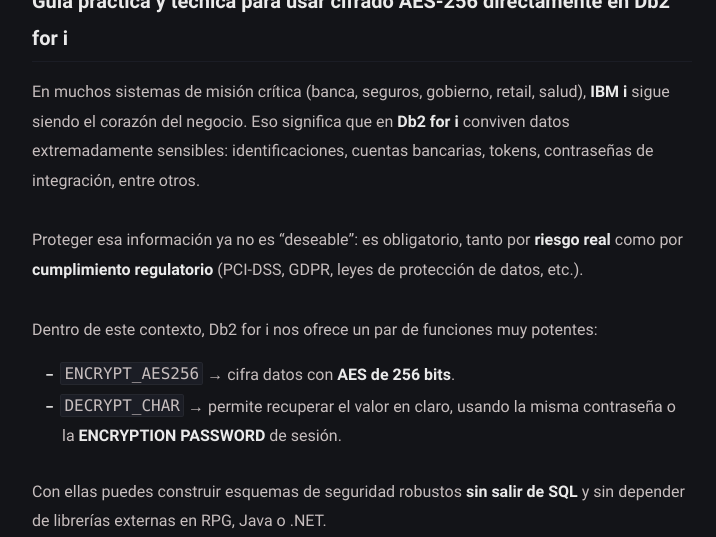
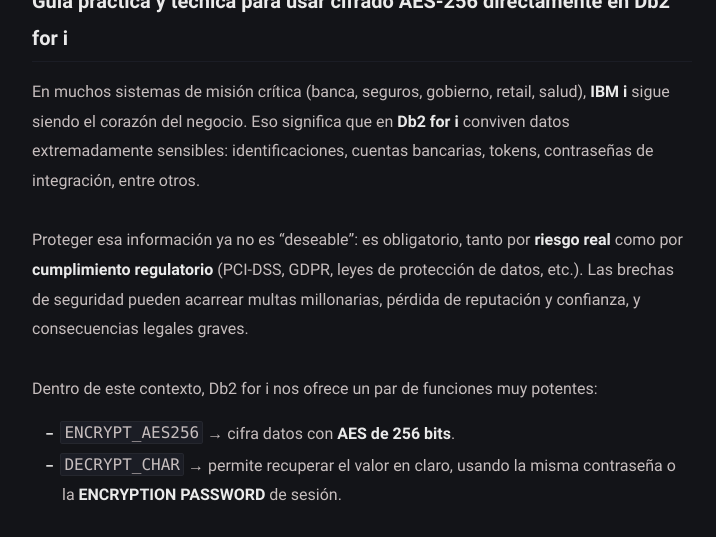
Before and after one commit to jdetrizep/jdetrizep.github.io, a Jekyll site: the page built from _posts/Encrypt_AES256_IBMi/2025-11-17-Encrypt_AES256_IBMi.md, in a window 1280 px wide and 900 px high, scrolled down 573 px, cut to the strip 0-537 px from the top of the window. Shown: the whole strip, without its empty margins (278-994 px from the left). Built offline with Jekyll 4.4.1, drawn with Linux system fonts in a browser that asks for light colours; some web fonts are replaced.

Commit message:
cambios en el post de encryptacion.

```diff
--- a/_posts/Encrypt_AES256_IBMi/2025-11-17-Encrypt_AES256_IBMi.md
+++ b/_posts/Encrypt_AES256_IBMi/2025-11-17-Encrypt_AES256_IBMi.md
@@ -23,7 +23,7 @@
 
 En muchos sistemas de misión crítica (banca, seguros, gobierno, retail, salud), **IBM i** sigue siendo el corazón del negocio. Eso significa que en **Db2 for i** conviven datos extremadamente sensibles: identificaciones, cuentas bancarias, tokens, contraseñas de integración, entre otros.
 
-Proteger esa información ya no es “deseable”: es obligatorio, tanto por **riesgo real** como por **cumplimiento regulatorio** (PCI-DSS, GDPR, leyes de protección de datos, etc.).
+Proteger esa información ya no es “deseable”: es obligatorio, tanto por **riesgo real** como por **cumplimiento regulatorio** (PCI-DSS, GDPR, leyes de protección de datos, etc.). Las brechas de seguridad pueden acarrear multas millonarias, pérdida de reputación y confianza, y consecuencias legales graves.
 
 Dentro de este contexto, Db2 for i nos ofrece un par de funciones muy potentes:
 
```
